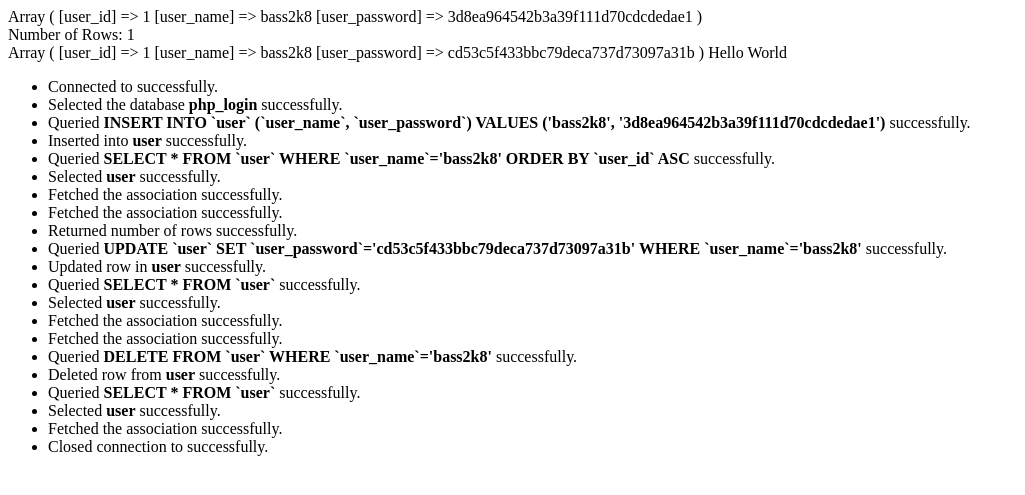
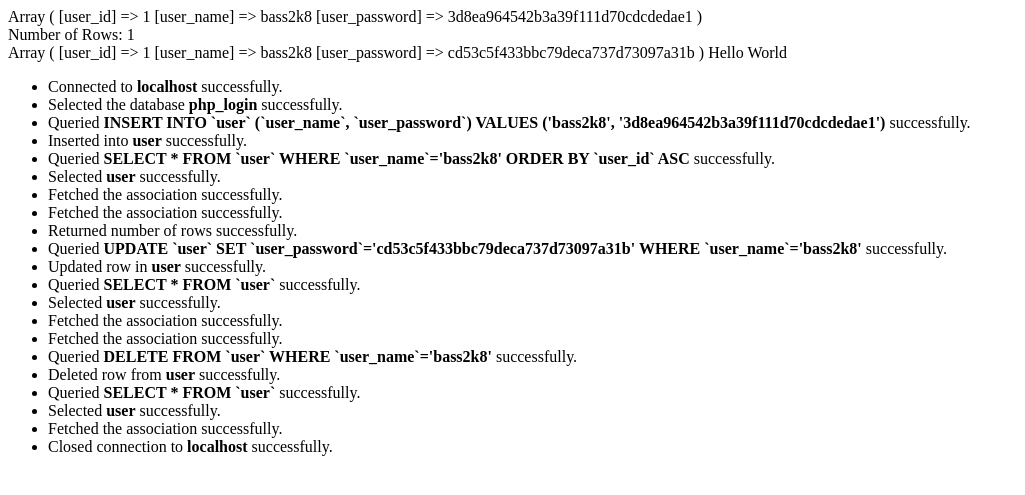
Before and after one commit to bass2k8/php_login, a PHP site: page / in a window 1280 px wide. Shown: the top 495 px of the page, without its empty margins (0-1025 px from the left). Run offline with PHP 8.4, Linux system fonts and the light colour scheme; data that the repository does not hold is empty.

Commit message:
Add git attributes, add DB_DATABASE constant

```diff
--- a/inc/constants.inc.php
+++ b/inc/constants.inc.php
@@ -1,7 +1,8 @@
 <?php
 
-define("DB_SERVER", ""); // Database Server.
-define("DB_USER", ""); // Database Username.
+define("DB_SERVER", "localhost"); // Database Server.
+define("DB_USER", "root"); // Database Username.
 define("DB_PASS", ""); // Database Password.
+define("DB_DATABASE", ""); // Database name.
 
 ?>
```
Also changed, not shown: inc/db.inc.php (line endings or trailing spaces), inc/log.inc.php (line endings or trailing spaces), inc/login.inc.php (line endings or trailing spaces), index.php (line endings or trailing spaces), to do list.txt (line endings or trailing spaces), 2 other files.
